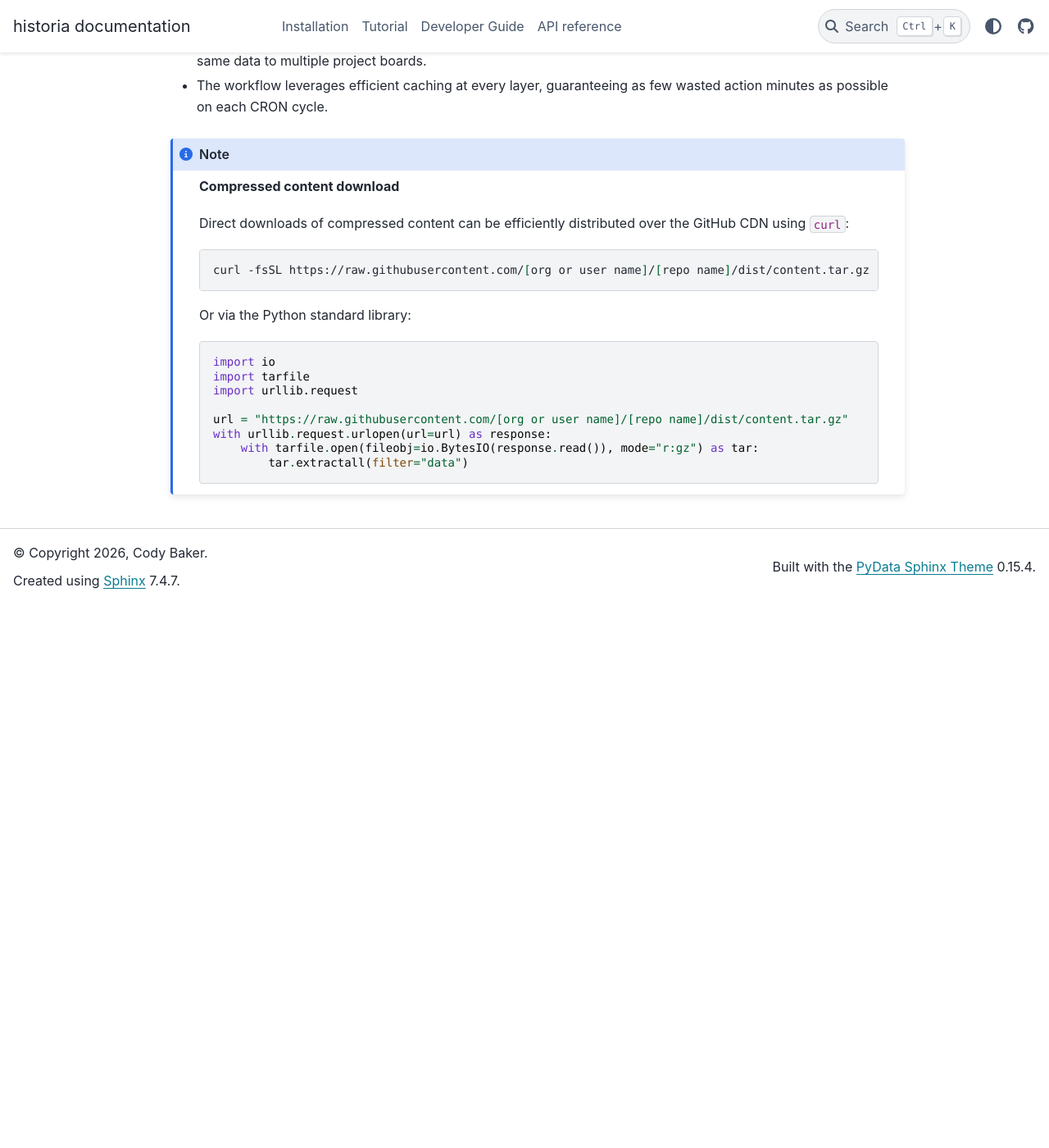
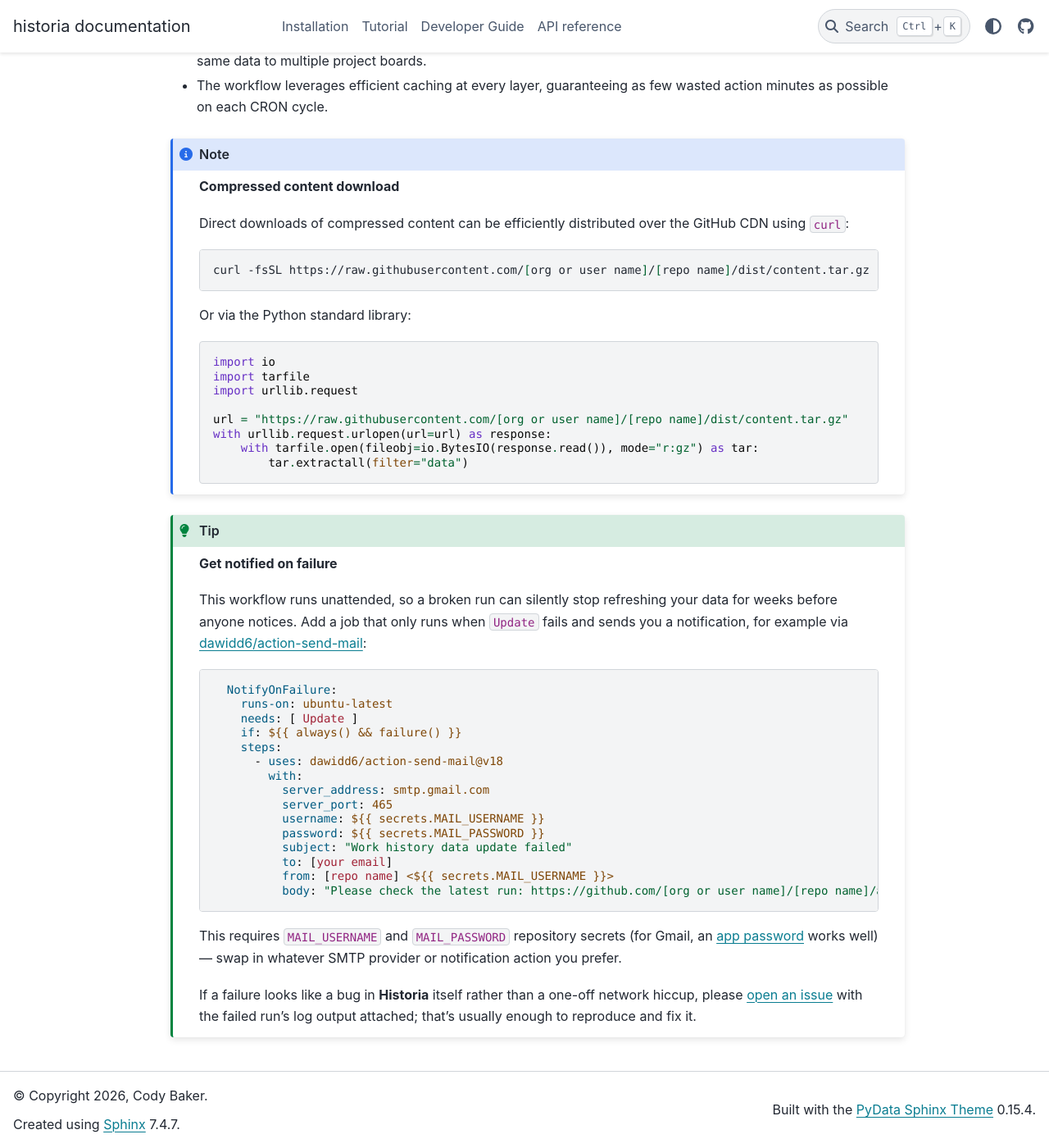
Before and after one commit to CodyCBakerPhD/historia, a Sphinx documentation site: the page built from docs/tutorial/manual-automation-setup.md, in a window 1280 px wide and 1400 px high, scrolled down 2667 px. Shown: the whole window at 82% size. Built offline with Sphinx 7.4.7 and the PyData theme 0.15.4, drawn with Linux system fonts in a browser that asks for light colours; before the commit the page ends 3405 px from its top, so only the background shows below that.

Commit message:
Recommend a failure-notification job in the manual setup docs
Add a tip below the manual automation instructions recommending a
NotifyOnFailure job (e.g. via dawidd6/action-send-mail) so a broken
scheduled run doesn't silently stop updating data unnoticed, plus a
pointer to open a historia issue with the failed run's logs when the
failure looks like a bug in the tool itself.

Co-Authored-By: Claude Sonnet 5 <noreply@anthropic.com>
Claude-Session: https://claude.ai/code/session_012TPuaBU5zxJywHb7TJ5Ce5

````diff
--- a/docs/tutorial/manual-automation-setup.md
+++ b/docs/tutorial/manual-automation-setup.md
@@ -156,3 +156,31 @@ with urllib.request.urlopen(url=url) as response:
         tar.extractall(filter="data")
 ```
 :::::
+
+:::{tip}
+**Get notified on failure**
+
+This workflow runs unattended, so a broken run can silently stop refreshing your data for weeks before anyone notices. Add a job that only runs when `Update` fails and sends you a notification, for example via [dawidd6/action-send-mail](https://github.com/dawidd6/action-send-mail):
+
+```yaml
+  NotifyOnFailure:
+    runs-on: ubuntu-latest
+    needs: [ Update ]
+    if: ${{ always() && failure() }}
+    steps:
+      - uses: dawidd6/action-send-mail@v18
+        with:
+          server_address: smtp.gmail.com
+          server_port: 465
+          username: ${{ secrets.MAIL_USERNAME }}
+          password: ${{ secrets.MAIL_PASSWORD }}
+          subject: "Work history data update failed"
+          to: [your email]
+          from: [repo name] <${{ secrets.MAIL_USERNAME }}>
+          body: "Please check the latest run: https://github.com/[org or user name]/[repo name]/actions/workflows/update.yml"
+```
+
+This requires `MAIL_USERNAME` and `MAIL_PASSWORD` repository secrets (for Gmail, an [app password](https://support.google.com/accounts/answer/185833) works well) — swap in whatever SMTP provider or notification action you prefer.
+
+If a failure looks like a bug in **Historia** itself rather than a one-off network hiccup, please [open an issue](https://github.com/CodyCBakerPhD/historia/issues) with the failed run's log output attached; that's usually enough to reproduce and fix it.
+:::
````
